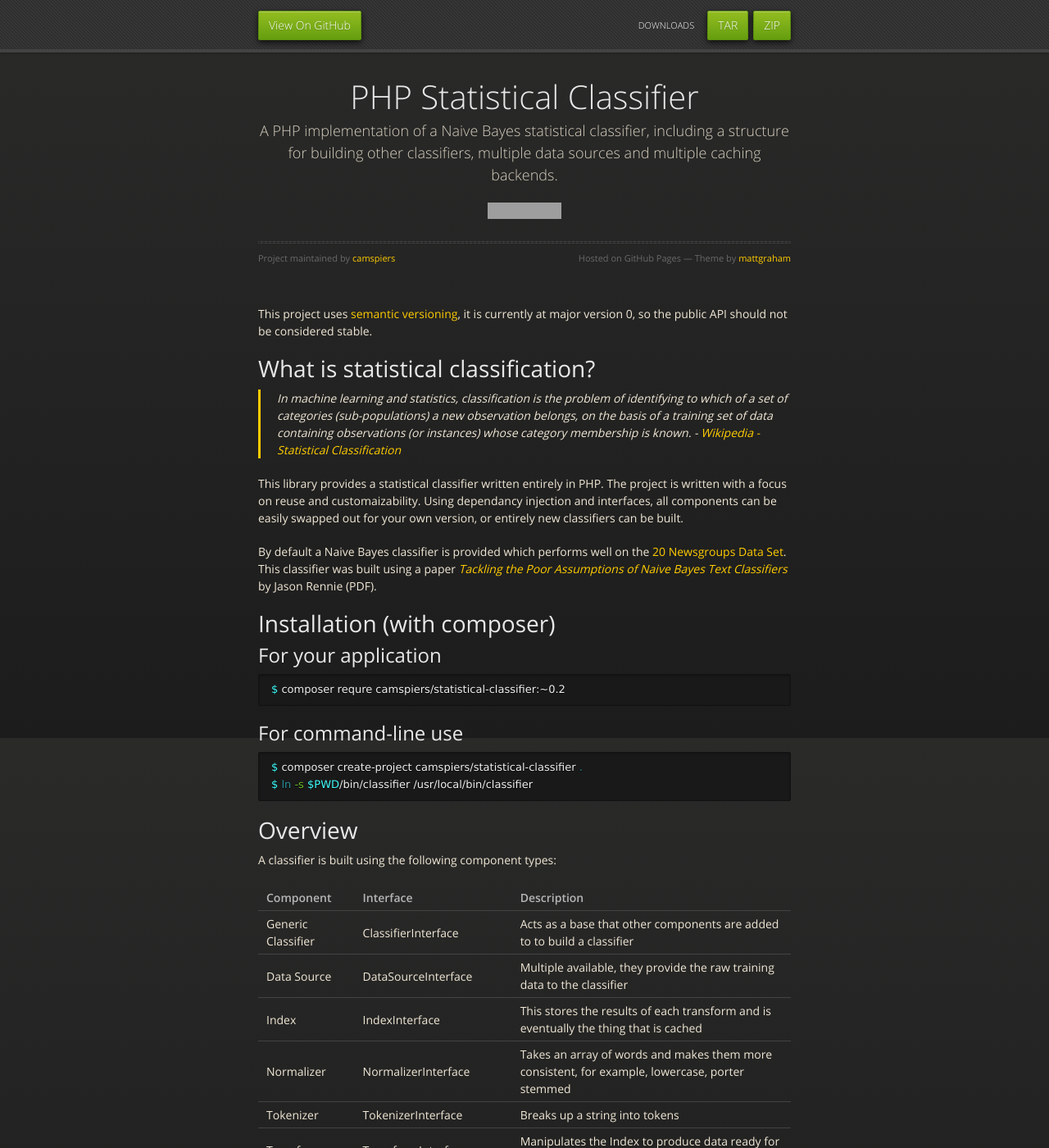
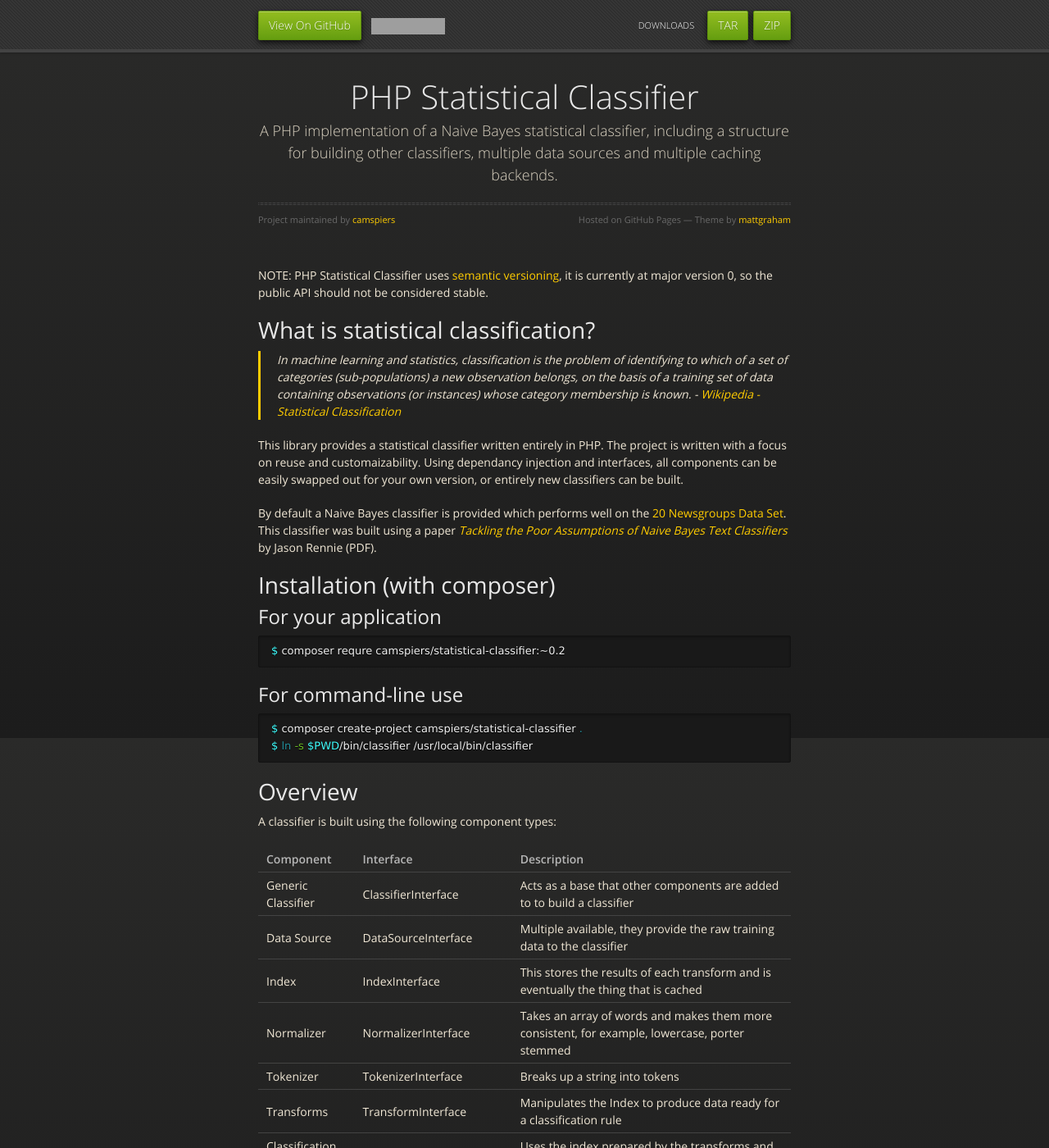
Before and after one commit to camspiers/statistical-classifier, a Jekyll site: the page built from index.md, in a window 1280 px wide and 1400 px high. Shown: the whole window at 82% size. Built offline with Jekyll 4.4.1, drawn with Linux system fonts in a browser that asks for light colours; nearby versions of some CDN libraries; Markdown is read by kramdown in place of the engine named in the settings; grey boxes are pictures that could not be loaded.

Commit message:
UPDATE: Add build status to top nav

```diff
--- a/_layouts/default.html
+++ b/_layouts/default.html
@@ -20,10 +20,13 @@
   <body>
       <div id="header">
         <nav>
-          <li class="fork"><a href="https://github.com/camspiers/statistical-classifier">View On GitHub</a></li>
-          <li class="downloads"><a href="https://github.com/camspiers/statistical-classifier/zipball/master">ZIP</a></li>
-          <li class="downloads"><a href="https://github.com/camspiers/statistical-classifier/tarball/master">TAR</a></li>
-          <li class="title">DOWNLOADS</li>
+          <li class="item left"><a href="https://github.com/camspiers/statistical-classifier">View On GitHub</a></li>
+          <li class="left">
+          	<a href="https://travis-ci.org/camspiers/statistical-classifier"><img src="https://travis-ci.org/camspiers/statistical-classifier.png?branch=master" alt="Build Status"></a>
+          </li>
+          <li class="item downloads"><a href="https://github.com/camspiers/statistical-classifier/zipball/master">ZIP</a></li>
+          <li class="item downloads"><a href="https://github.com/camspiers/statistical-classifier/tarball/master">TAR</a></li>
+          <li class="item title">DOWNLOADS</li>
         </nav>
       </div><!-- end header -->
 
@@ -33,9 +36,6 @@
         <div id="title">
           <h1>PHP Statistical Classifier</h1>
           <p>A PHP implementation of a Naive Bayes statistical classifier, including a structure for building other classifiers, multiple data sources and multiple caching backends.</p>
-          <p>
-            <a href="https://travis-ci.org/camspiers/statistical-classifier"><img src="https://travis-ci.org/camspiers/statistical-classifier.png?branch=master" alt="Build Status"></a>
-          </p>
           <hr>
           <span class="credits left">Project maintained by <a href="https://github.com/camspiers">camspiers</a></span>
           <span class="credits right">Hosted on GitHub Pages &mdash; Theme by <a href="http://twitter.com/#!/michigangraham">mattgraham</a></span>
--- a/index.md
+++ b/index.md
@@ -2,7 +2,7 @@
 layout: default
 title: PHP Statistical Classifier
 ---
-This project uses [semantic versioning](http://semver.org/), it is currently at major version 0, so the public API should not be considered stable.
+NOTE: PHP Statistical Classifier uses [semantic versioning](http://semver.org/), it is currently at major version 0, so the public API should not be considered stable.
 
 # What is statistical classification?
 
--- a/stylesheets/styles.css
+++ b/stylesheets/styles.css
@@ -716,16 +716,26 @@ dt {
   margin: 6px auto;
 }
 #header nav li {
+  list-style: none;
+  line-height: 50px;
+}
+#header nav li.item {
   font-family: 'OpenSansLight', "Helvetica Neue", Helvetica, Arial, sans-serif;
   font-weight: normal;
-  list-style: none;
   display: inline;
   color: white;
-  line-height: 50px;
   text-shadow: 0px 1px 0px rgba(0, 0, 0, 0.2);
   font-size: 14px;
 }
 #header nav li a {
+	padding: 10px 12px;
+  margin-top: 6px;
+  line-height: 14px;
+  font-size: 14px;
+  display: inline-block;
+  text-align: center;
+}
+#header nav li.item a {
   color: white;
   border: 1px solid #5d910b;
   background: -webkit-gradient(linear, 50% 0%, 50% 100%, color-stop(0%, #93bd20), color-stop(100%, #659e10));
@@ -745,14 +755,8 @@ dt {
   -o-box-shadow: inset 0px 1px 0px rgba(255, 255, 255, 0.3), 0px 3px 7px rgba(0, 0, 0, 0.7);
   box-shadow: inset 0px 1px 0px rgba(255, 255, 255, 0.3), 0px 3px 7px rgba(0, 0, 0, 0.7);
   background-color: #93bd20;
-  padding: 10px 12px;
-  margin-top: 6px;
-  line-height: 14px;
-  font-size: 14px;
-  display: inline-block;
-  text-align: center;
 }
-#header nav li a:hover {
+#header nav li.item a:hover {
   background: -webkit-gradient(linear, 50% 0%, 50% 100%, color-stop(0%, #749619), color-stop(100%, #527f0e));
   background: -webkit-linear-gradient(#749619, #527f0e);
   background: -moz-linear-gradient(#749619, #527f0e);
@@ -766,7 +770,7 @@ dt {
   -o-box-shadow: inset 0px 1px 1px rgba(0, 0, 0, 0.2), 0px 1px 0px rgba(0, 0, 0, 0);
   box-shadow: inset 0px 1px 1px rgba(0, 0, 0, 0.2), 0px 1px 0px rgba(0, 0, 0, 0);
 }
-#header nav li.fork {
+#header nav li.left {
   float: left;
   margin-left: 0px;
 }
```
